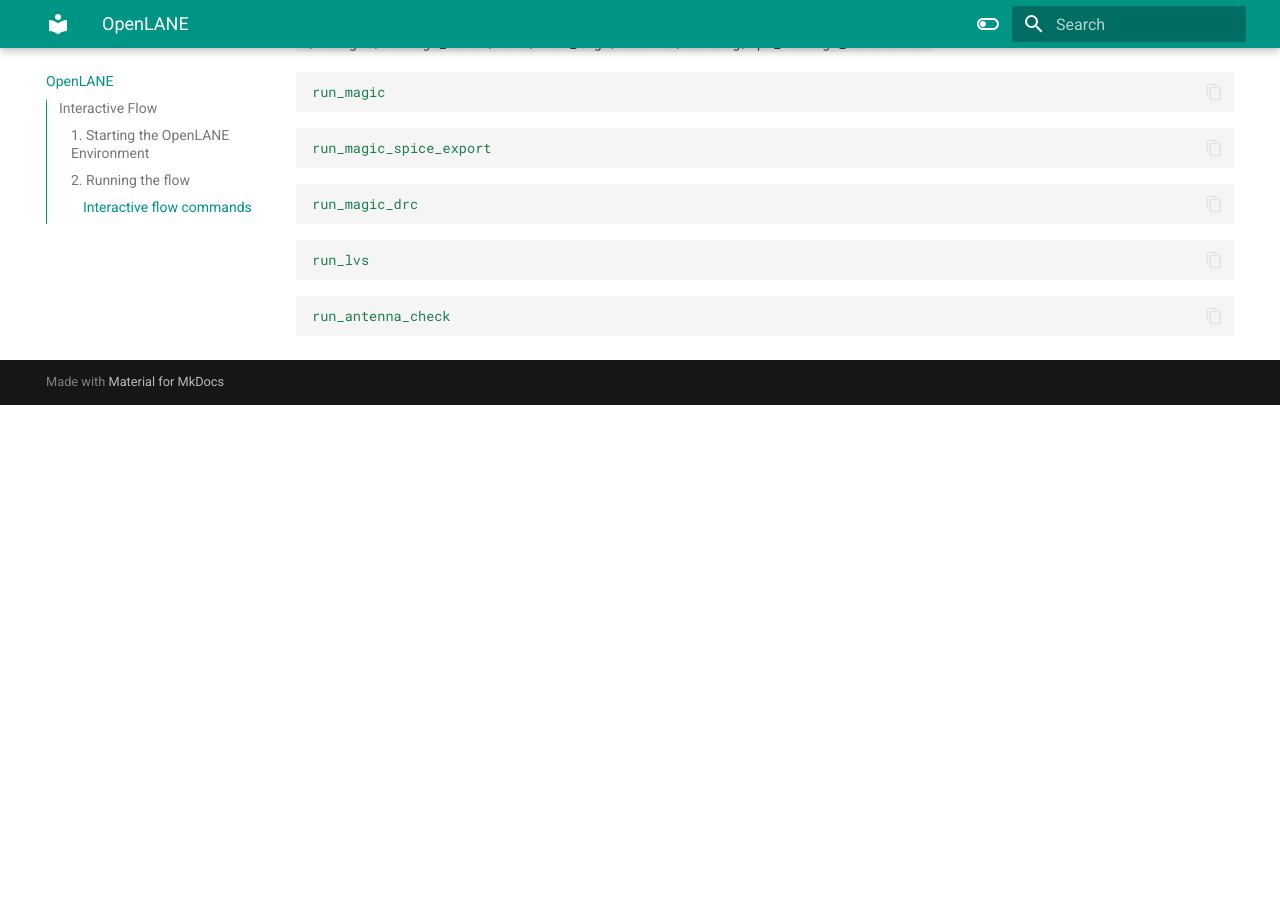
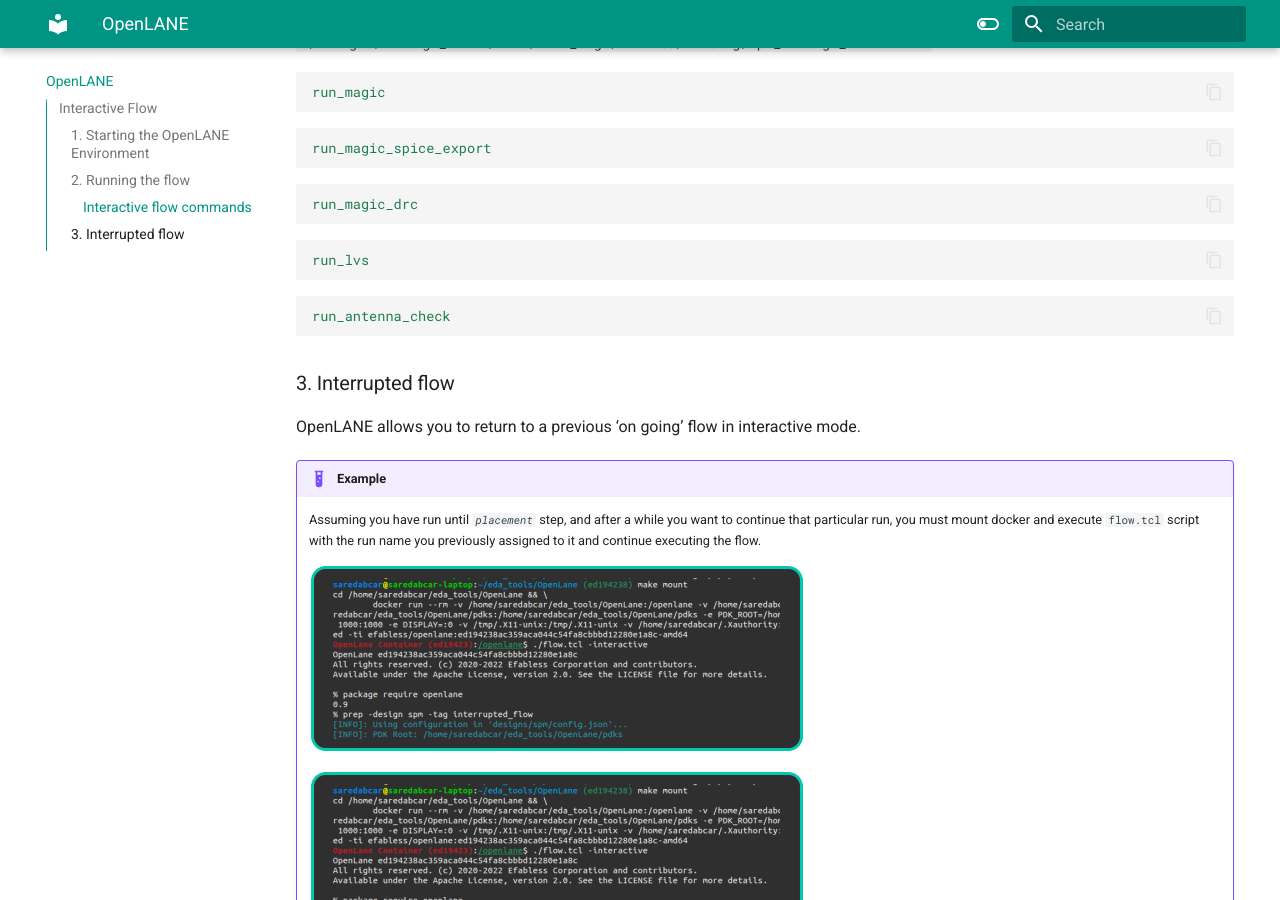
Before and after one commit to saredabcar/tae_2023_ol, an MkDocs documentation site: the page built from docs/interactive.md, in a window 1280 px wide and 900 px high, scrolled down 1959 px. Built offline with MkDocs 1.6.1 and Material for MkDocs 9.7.7, drawn with Linux system fonts in a browser that asks for light colours; before the commit the page ends 2364 px from its top, so only the background shows below that.

Commit message:
[DOCS] Interrupted flow was added

````diff
--- a/docs/interactive.md
+++ b/docs/interactive.md
@@ -85,3 +85,16 @@
 ```yaml
 run_antenna_check
 ```
+
+### 3. Interrupted flow
+
+OpenLANE allows you to return to a previous ‘on going’ flow in interactive mode.
+
+!!!example
+	Assuming you have run until _`placement`_ step, and after a while you want to continue that particular run, you must mount docker and execute `flow.tcl` script with the run name you previously assigned to it and continue executing the flow.
+
+	![prep_interrupted](https://raw.githubusercontent.com/saredabcar/tae_2023_ol/main/assets/images/prep_interrupted.png)
+
+	![exit_interrupted](https://raw.githubusercontent.com/saredabcar/tae_2023_ol/main/assets/images/prep_interrupted.png)
+
+	![ret_interrupted](https://raw.githubusercontent.com/saredabcar/tae_2023_ol/main/assets/images/ret_interrupted.png)
````
Also changed, not shown: assets/images/exit_interrupted.png (added), assets/images/prep_interrupted.png (added), assets/images/ret_interrupted.png (added).
